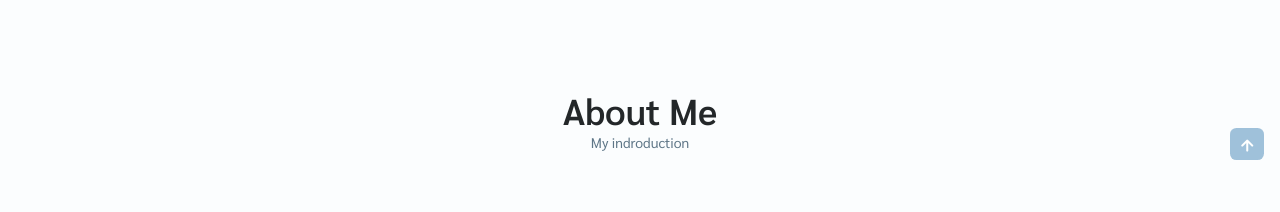
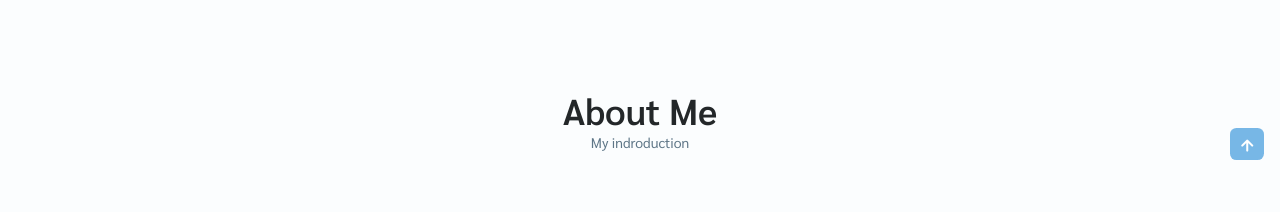
Before and after one commit to l4szl0/l4szl0.github.io, a plain HTML site: page index.html in a window 1280 px wide. Shown: the part 800-1012 px from the top of the page. Drawn offline with nearby package versions, Linux system fonts and the light colour scheme.

Commit message:
up arrow color change

```diff
--- a/assets/style/style.css
+++ b/assets/style/style.css
@@ -803,7 +803,7 @@ button {
     position: fixed;
     right: 1rem;
     bottom: -20%;
-    background-color: var(--first-color);
+    background-color: var(--first-color-second);
     opacity: .8;
     padding: 0 .3rem;
     border-radius: .4rem;
```
